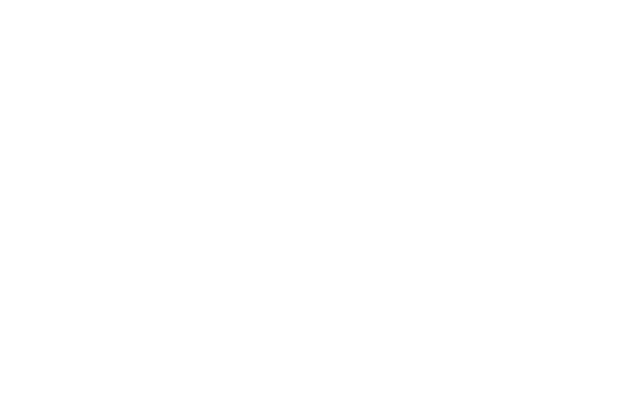
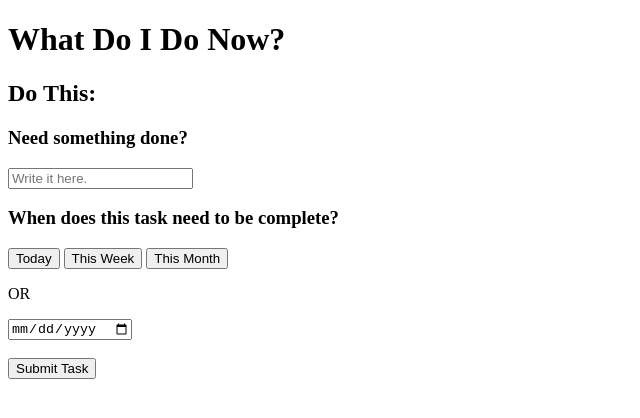
Before and after one commit to lowsaetern/Group-Project-1, a plain HTML site: page index.html in a window 1280 px wide. Shown: the whole page, without its empty margins (0-640 px from the left). Drawn offline with Linux system fonts and the light colour scheme.

Commit message:
HTML basic structure established

```diff
--- a/index.html
+++ b/index.html
@@ -6,6 +6,56 @@
   </head>
   <body>
 
+  <!--Header-->
+    <header id="main-title">
+        <h1>What Do I Do Now?</h1>
+    </header>
+
+  <!--Assigned Task Section-->
+    <section id="do-this">
+      <h2>Do This:</h2>
+      <div id="assigned-task">
+
+      <!--Empty div to be filled with assigned task from JS-->
+
+      </div>
+    </section>
+
+  <!--Task Input Section-->
+    <section id="need-something-done">
+      <h3>Need something done?</h3>
+
+      <form>
+        <input type="text" placeholder="Write it here." />
+      </form>
+
+      <!--Specify Date for Inputted Task-->
+      <h3>When does this task need to be complete?</h3>
+
+      <button type="button">
+          Today
+      </button>
+
+      <button type="button">
+          This Week
+      </button>
+
+      <button type="button">
+          This Month
+      </button>
+
+      <div>
+        <p>OR</p>
+        <form>
+          <input type="date" />
+        </form>
+      </div>
+      <br>
+      <!--Submit Task Button-->
+      <button type="submit" id="submit-btn">
+        Submit Task
+      </button>
+    </section>
 
   </body>
 </html>
```
